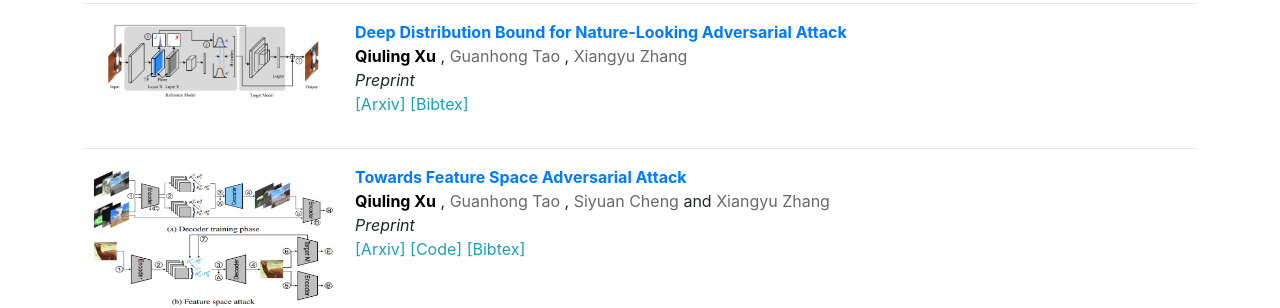
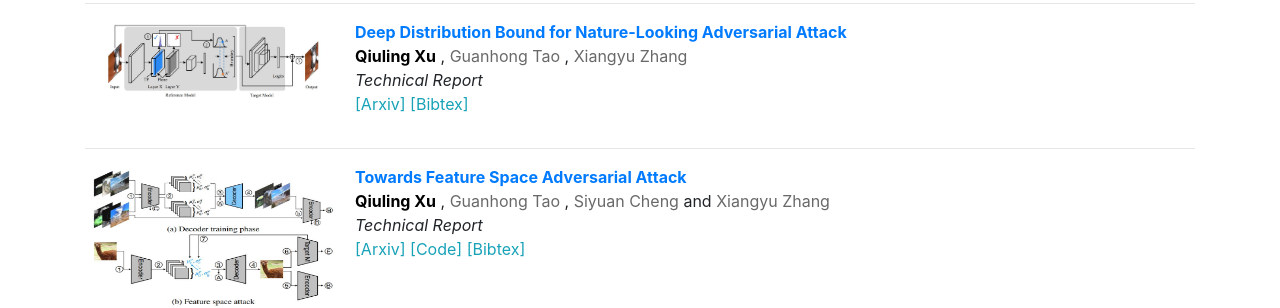
Before and after one commit to qiulingxu/qiulingxu.github.io, a plain HTML site: page index.html in a window 1280 px wide. Shown: the part 628-936 px from the top of the page. Drawn offline with nearby package versions, Linux system fonts and the light colour scheme; some icons are missing.

```diff
--- a/index.html
+++ b/index.html
@@ -199,7 +199,7 @@
             <span class="author "><a target="_blank " href="https://www.cs.purdue.edu/homes/taog/ ">Guanhong Tao</a></span> ,
             <span class="author "><a target="_blank " href="https://www.cs.purdue.edu/homes/xyzhang/ ">Xiangyu Zhang</a></span>
           <br>
-            <span class="font-italic "> Preprint </span>
+            <span class="font-italic "> Technical Report </span>
           <br>
             <span><a target="_blank " class="text-info " href="https://arxiv.org/abs/2006.07258 ">[Arxiv]</a></span>
             <!--<span><a target="_blank " class="text-info " href="https://github.com/qiulingxu/FeatureSpaceAttack ">[Code]</a></span>-->
@@ -226,7 +226,7 @@
             and
             <span class="author "><a target="_blank " href="https://www.cs.purdue.edu/homes/xyzhang/ ">Xiangyu Zhang</a></span>
           <br>
-            <span class="font-italic "> Preprint </span>
+            <span class="font-italic "> Technical Report </span>
           <br>
             <span><a target="_blank " class="text-info " href="https://arxiv.org/abs/2004.12385 ">[Arxiv]</a></span>
             <span><a target="_blank " class="text-info " href="https://github.com/qiulingxu/FeatureSpaceAttack ">[Code]</a></span>
```
